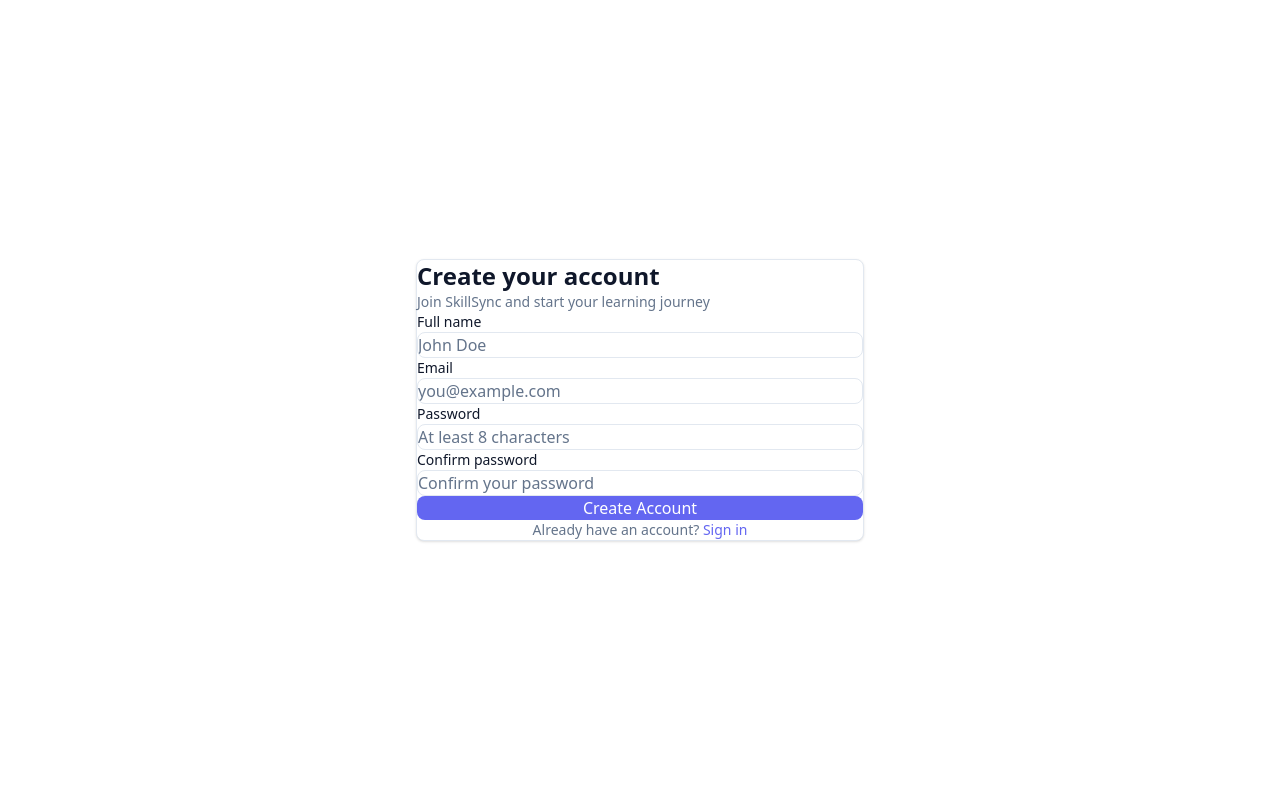
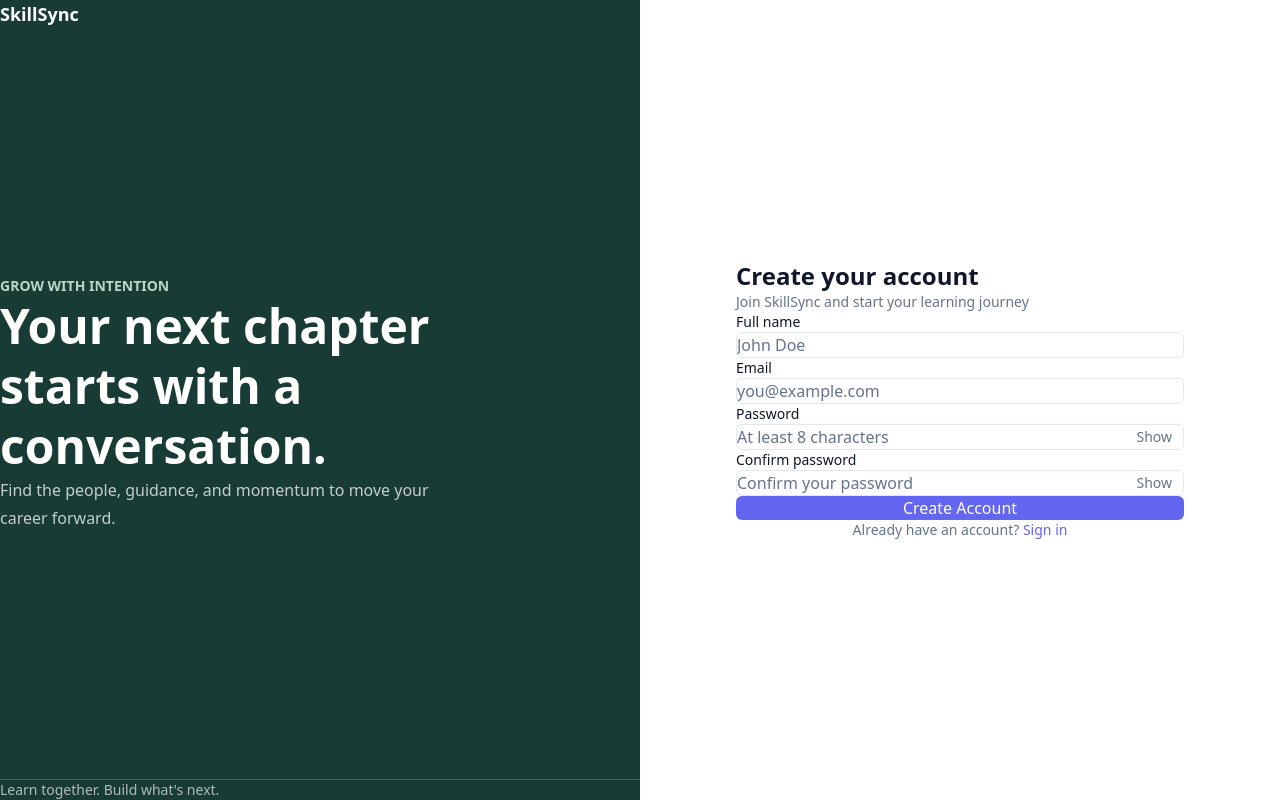
Before and after one commit to MentoNest/skillsync_frontend, a Next.js app: page /register in a window 1280 px wide. Built offline with nearby package versions, Linux system fonts and the light colour scheme; no server answers.

Commit message:
Load balancing on mentor and mentee pages impl

```diff
--- a/app/(auth)/layout.tsx
+++ b/app/(auth)/layout.tsx
@@ -1,11 +1,30 @@
+import Link from "next/link";
+
 export default function AuthLayout({
   children,
 }: Readonly<{
   children: React.ReactNode;
 }>) {
   return (
-    <div className="flex min-h-screen items-center justify-center bg-[var(--background)] px-4">
-      <div className="w-full max-w-md">{children}</div>
-    </div>
+    <main className="grid min-h-screen lg:grid-cols-2">
+      <aside className="hidden flex-col justify-between bg-[#183b35] px-12 py-10 text-white lg:flex xl:px-20">
+        <Link href="/" className="text-lg font-semibold">SkillSync</Link>
+        <div className="max-w-xl pb-12">
+          <p className="mb-5 text-sm font-semibold uppercase text-[#b8d7c5]">Grow with intention</p>
+          <h2 className="text-5xl font-semibold leading-tight">
+            Your next chapter starts with a conversation.
+          </h2>
+          <p className="mt-6 max-w-md text-base leading-7 text-white/75">
+            Find the people, guidance, and momentum to move your career forward.
+          </p>
+        </div>
+        <p className="border-t border-white/20 pt-5 text-sm text-white/65">
+          Learn together. Build what&apos;s next.
+        </p>
+      </aside>
+      <section className="flex min-h-screen items-center justify-center bg-[var(--background)] px-5 py-12 sm:px-8">
+        <div className="w-full max-w-md">{children}</div>
+      </section>
+    </main>
   );
 }
--- a/app/(auth)/login/page.tsx
+++ b/app/(auth)/login/page.tsx
@@ -2,31 +2,32 @@
 
 import { useState } from "react";
 import Link from "next/link";
+import { authApi } from "@/lib/api";
 
 export default function LoginPage() {
   const [email, setEmail] = useState("");
   const [password, setPassword] = useState("");
+  const [showPassword, setShowPassword] = useState(false);
   const [isLoading, setIsLoading] = useState(false);
   const [error, setError] = useState<string | null>(null);
 
   async function handleSubmit(e: React.FormEvent) {
     e.preventDefault();
-    setIsLoading(true);
     setError(null);
 
-    try {
-      const res = await fetch("/api/auth/login", {
-        method: "POST",
-        headers: { "Content-Type": "application/json" },
-        body: JSON.stringify({ email, password }),
-      });
-
-      if (!res.ok) {
-        const data = await res.json();
-        throw new Error(data.error || "Login failed");
+    if (!/^[^\s@]+@[^\s@]+\.[^\s@]+$/.test(email.trim())) {
+      setError("Enter a valid email address");
+      return;
+    }
+    if (password.length < 8) {
+      setError("Password must be at least 8 characters");
+      return;
     }
 
-      // Redirect to dashboard on success
+    setIsLoading(true);
+
+    try {
+      await authApi.login(email.trim(), password);
       window.location.href = "/community";
     } catch (err) {
       setError(err instanceof Error ? err.message : "Login failed");
@@ -36,7 +37,7 @@ export default function LoginPage() {
   }
 
   return (
-    <div className="rounded-lg border border-[var(--border)] bg-[var(--background)] p-8 shadow-sm">
+    <div>
       <h1 className="text-2xl font-bold text-[var(--foreground)]">Welcome back</h1>
       <p className="mt-2 text-sm text-[var(--muted)]">
         Sign in to your SkillSync account
@@ -62,7 +63,7 @@ export default function LoginPage() {
             required
             value={email}
             onChange={(e) => setEmail(e.target.value)}
-            className="mt-1 w-full rounded-lg border border-[var(--border)] bg-[var(--background)] px-4 py-2.5 text-[var(--foreground)] placeholder-[var(--muted)] focus-visible:outline-2 focus-visible:outline-offset-2 focus-visible:outline-[var(--primary)]"
+            className="mt-1 w-full rounded-md border border-[var(--border)] bg-[var(--background)] px-4 py-2.5 text-[var(--foreground)] placeholder-[var(--muted)] focus-visible:outline-2 focus-visible:outline-offset-2 focus-visible:outline-[var(--primary)]"
             placeholder="you@example.com"
           />
         </div>
@@ -71,21 +72,33 @@ export default function LoginPage() {
           <label htmlFor="password" className="block text-sm font-medium text-[var(--foreground)]">
             Password
           </label>
+          <div className="relative mt-1">
             <input
               id="password"
-            type="password"
+              type={showPassword ? "text" : "password"}
               required
+              minLength={8}
               value={password}
               onChange={(e) => setPassword(e.target.value)}
-            className="mt-1 w-full rounded-lg border border-[var(--border)] bg-[var(--background)] px-4 py-2.5 text-[var(--foreground)] placeholder-[var(--muted)] focus-visible:outline-2 focus-visible:outline-offset-2 focus-visible:outline-[var(--primary)]"
+              className="w-full rounded-md border border-[var(--border)] bg-[var(--background)] px-4 py-2.5 pr-16 text-[var(--foreground)] placeholder-[var(--muted)] focus-visible:outline-2 focus-visible:outline-offset-2 focus-visible:outline-[var(--primary)]"
               placeholder="Enter your password"
             />
+            <button
+              type="button"
+              aria-label={showPassword ? "Hide password" : "Show password"}
+              aria-pressed={showPassword}
+              onClick={() => setShowPassword(!showPassword)}
+              className="absolute inset-y-0 right-3 text-sm font-medium text-[var(--muted)] hover:text-[var(--foreground)]"
+            >
+              {showPassword ? "Hide" : "Show"}
+            </button>
+          </div>
         </div>
 
         <button
           type="submit"
           disabled={isLoading}
-          className="w-full rounded-lg bg-[var(--primary)] px-4 py-2.5 font-medium text-white transition-colors hover:bg-[var(--primary-dark)] focus-visible:outline-2 focus-visible:outline-offset-2 focus-visible:outline-[var(--primary)] disabled:opacity-50"
+          className="w-full rounded-md bg-[var(--primary)] px-4 py-2.5 font-medium text-white transition-colors hover:bg-[var(--primary-dark)] focus-visible:outline-2 focus-visible:outline-offset-2 focus-visible:outline-[var(--primary)] disabled:opacity-50"
         >
           {isLoading ? "Signing in..." : "Sign in"}
         </button>
--- a/app/(auth)/register/page.tsx
+++ b/app/(auth)/register/page.tsx
@@ -2,45 +2,43 @@
 
 import { useState } from "react";
 import Link from "next/link";
+import { authApi } from "@/lib/api";
 
 export default function RegisterPage() {
   const [fullName, setFullName] = useState("");
   const [email, setEmail] = useState("");
   const [password, setPassword] = useState("");
   const [confirmPassword, setConfirmPassword] = useState("");
+  const [showPassword, setShowPassword] = useState(false);
+  const [showConfirmPassword, setShowConfirmPassword] = useState(false);
   const [isLoading, setIsLoading] = useState(false);
   const [error, setError] = useState<string | null>(null);
 
   async function handleSubmit(e: React.FormEvent) {
     e.preventDefault();
-    setIsLoading(true);
     setError(null);
 
+    if (!fullName.trim()) {
+      setError("Enter your full name");
+      return;
+    }
+    if (!/^[^\s@]+@[^\s@]+\.[^\s@]+$/.test(email.trim())) {
+      setError("Enter a valid email address");
+      return;
+    }
+    if (password.length < 8) {
+      setError("Password must be at least 8 characters");
+      return;
+    }
     if (password !== confirmPassword) {
       setError("Passwords do not match");
-      setIsLoading(false);
       return;
     }
 
-    if (password.length < 8) {
-      setError("Password must be at least 8 characters");
-      setIsLoading(false);
-      return;
-    }
+    setIsLoading(true);
 
     try {
-      const res = await fetch("/api/auth/register", {
-        method: "POST",
-        headers: { "Content-Type": "application/json" },
-        body: JSON.stringify({ fullName, email, password }),
-      });
-
-      if (!res.ok) {
-        const data = await res.json();
-        throw new Error(data.error || "Registration failed");
-      }
-
-      // Redirect to community on success
+      await authApi.register(fullName.trim(), email.trim(), password);
       window.location.href = "/community";
     } catch (err) {
       setError(err instanceof Error ? err.message : "Registration failed");
@@ -50,7 +48,7 @@ export default function RegisterPage() {
   }
 
   return (
-    <div className="rounded-lg border border-[var(--border)] bg-[var(--background)] p-8 shadow-sm">
+    <div>
       <h1 className="text-2xl font-bold text-[var(--foreground)]">Create your account</h1>
       <p className="mt-2 text-sm text-[var(--muted)]">
         Join SkillSync and start your learning journey
@@ -76,7 +74,7 @@ export default function RegisterPage() {
             required
             value={fullName}
             onChange={(e) => setFullName(e.target.value)}
-            className="mt-1 w-full rounded-lg border border-[var(--border)] bg-[var(--background)] px-4 py-2.5 text-[var(--foreground)] placeholder-[var(--muted)] focus-visible:outline-2 focus-visible:outline-offset-2 focus-visible:outline-[var(--primary)]"
+            className="mt-1 w-full rounded-md border border-[var(--border)] bg-[var(--background)] px-4 py-2.5 text-[var(--foreground)] placeholder-[var(--muted)] focus-visible:outline-2 focus-visible:outline-offset-2 focus-visible:outline-[var(--primary)]"
             placeholder="John Doe"
           />
         </div>
@@ -91,7 +89,7 @@ export default function RegisterPage() {
             required
             value={email}
             onChange={(e) => setEmail(e.target.value)}
-            className="mt-1 w-full rounded-lg border border-[var(--border)] bg-[var(--background)] px-4 py-2.5 text-[var(--foreground)] placeholder-[var(--muted)] focus-visible:outline-2 focus-visible:outline-offset-2 focus-visible:outline-[var(--primary)]"
+            className="mt-1 w-full rounded-md border border-[var(--border)] bg-[var(--background)] px-4 py-2.5 text-[var(--foreground)] placeholder-[var(--muted)] focus-visible:outline-2 focus-visible:outline-offset-2 focus-visible:outline-[var(--primary)]"
             placeholder="you@example.com"
           />
         </div>
@@ -100,36 +98,60 @@ export default function RegisterPage() {
           <label htmlFor="reg-password" className="block text-sm font-medium text-[var(--foreground)]">
             Password
           </label>
+          <div className="relative mt-1">
             <input
               id="reg-password"
-            type="password"
+              type={showPassword ? "text" : "password"}
               required
+              minLength={8}
               value={password}
               onChange={(e) => setPassword(e.target.value)}
-            className="mt-1 w-full rounded-lg border border-[var(--border)] bg-[var(--background)] px-4 py-2.5 text-[var(--foreground)] placeholder-[var(--muted)] focus-visible:outline-2 focus-visible:outline-offset-2 focus-visible:outline-[var(--primary)]"
+              className="w-full rounded-md border border-[var(--border)] bg-[var(--background)] px-4 py-2.5 pr-16 text-[var(--foreground)] placeholder-[var(--muted)] focus-visible:outline-2 focus-visible:outline-offset-2 focus-visible:outline-[var(--primary)]"
               placeholder="At least 8 characters"
             />
+            <button
+              type="button"
+              aria-label={showPassword ? "Hide password" : "Show password"}
+              aria-pressed={showPassword}
+              onClick={() => setShowPassword(!showPassword)}
+              className="absolute inset-y-0 right-3 text-sm font-medium text-[var(--muted)] hover:text-[var(--foreground)]"
+            >
+              {showPassword ? "Hide" : "Show"}
+            </button>
+          </div>
         </div>
 
         <div>
           <label htmlFor="confirmPassword" className="block text-sm font-medium text-[var(--foreground)]">
             Confirm password
           </label>
+          <div className="relative mt-1">
             <input
               id="confirmPassword"
-            type="password"
+              type={showConfirmPassword ? "text" : "password"}
               required
+              minLength={8}
               value={confirmPassword}
               onChange={(e) => setConfirmPassword(e.target.value)}
-            className="mt-1 w-full rounded-lg border border-[var(--border)] bg-[var(--background)] px-4 py-2.5 text-[var(--foreground)] placeholder-[var(--muted)] focus-visible:outline-2 focus-visible:outline-offset-2 focus-visible:outline-[var(--primary)]"
+              className="w-full rounded-md border border-[var(--border)] bg-[var(--background)] px-4 py-2.5 pr-16 text-[var(--foreground)] placeholder-[var(--muted)] focus-visible:outline-2 focus-visible:outline-offset-2 focus-visible:outline-[var(--primary)]"
               placeholder="Confirm your password"
             />
+            <button
+              type="button"
+              aria-label={showConfirmPassword ? "Hide password" : "Show password"}
+              aria-pressed={showConfirmPassword}
+              onClick={() => setShowConfirmPassword(!showConfirmPassword)}
+              className="absolute inset-y-0 right-3 text-sm font-medium text-[var(--muted)] hover:text-[var(--foreground)]"
+            >
+              {showConfirmPassword ? "Hide" : "Show"}
+            </button>
+          </div>
         </div>
 
         <button
           type="submit"
           disabled={isLoading}
-          className="w-full rounded-lg bg-[var(--primary)] px-4 py-2.5 font-medium text-white transition-colors hover:bg-[var(--primary-dark)] focus-visible:outline-2 focus-visible:outline-offset-2 focus-visible:outline-[var(--primary)] disabled:opacity-50"
+          className="w-full rounded-md bg-[var(--primary)] px-4 py-2.5 font-medium text-white transition-colors hover:bg-[var(--primary-dark)] focus-visible:outline-2 focus-visible:outline-offset-2 focus-visible:outline-[var(--primary)] disabled:opacity-50"
         >
           {isLoading ? "Creating account..." : "Create Account"}
         </button>
--- a/tsconfig.json
+++ b/tsconfig.json
@@ -15,7 +15,7 @@
     "moduleResolution": "bundler",
     "resolveJsonModule": true,
     "isolatedModules": true,
-    "jsx": "react-jsx",
+    "jsx": "preserve",
     "incremental": true,
     "plugins": [
       {
```
Also changed, not shown: lib/api.ts (+29 -0 lines), next-env.d.ts. Lines whose indentation alone changed are shown as unchanged.
